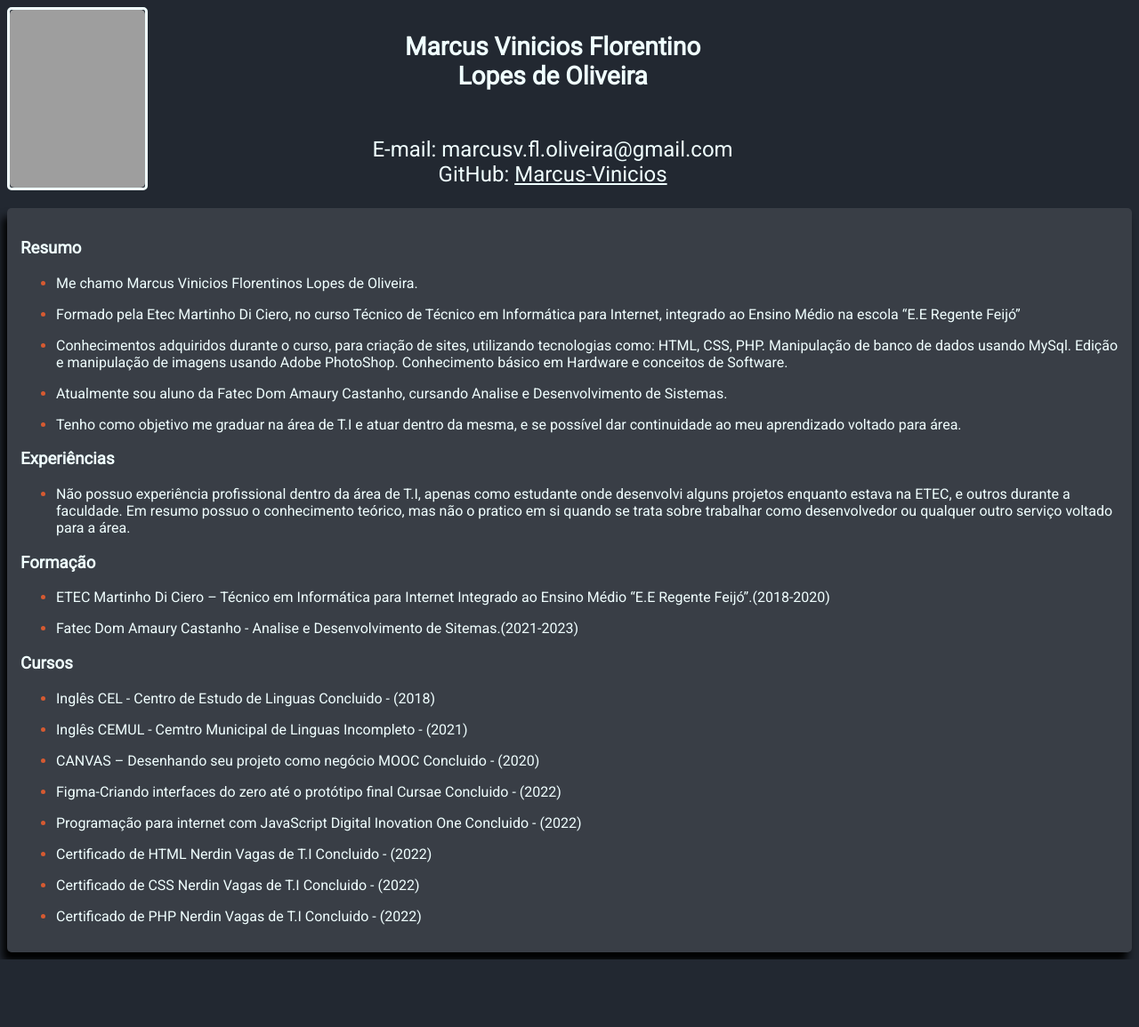
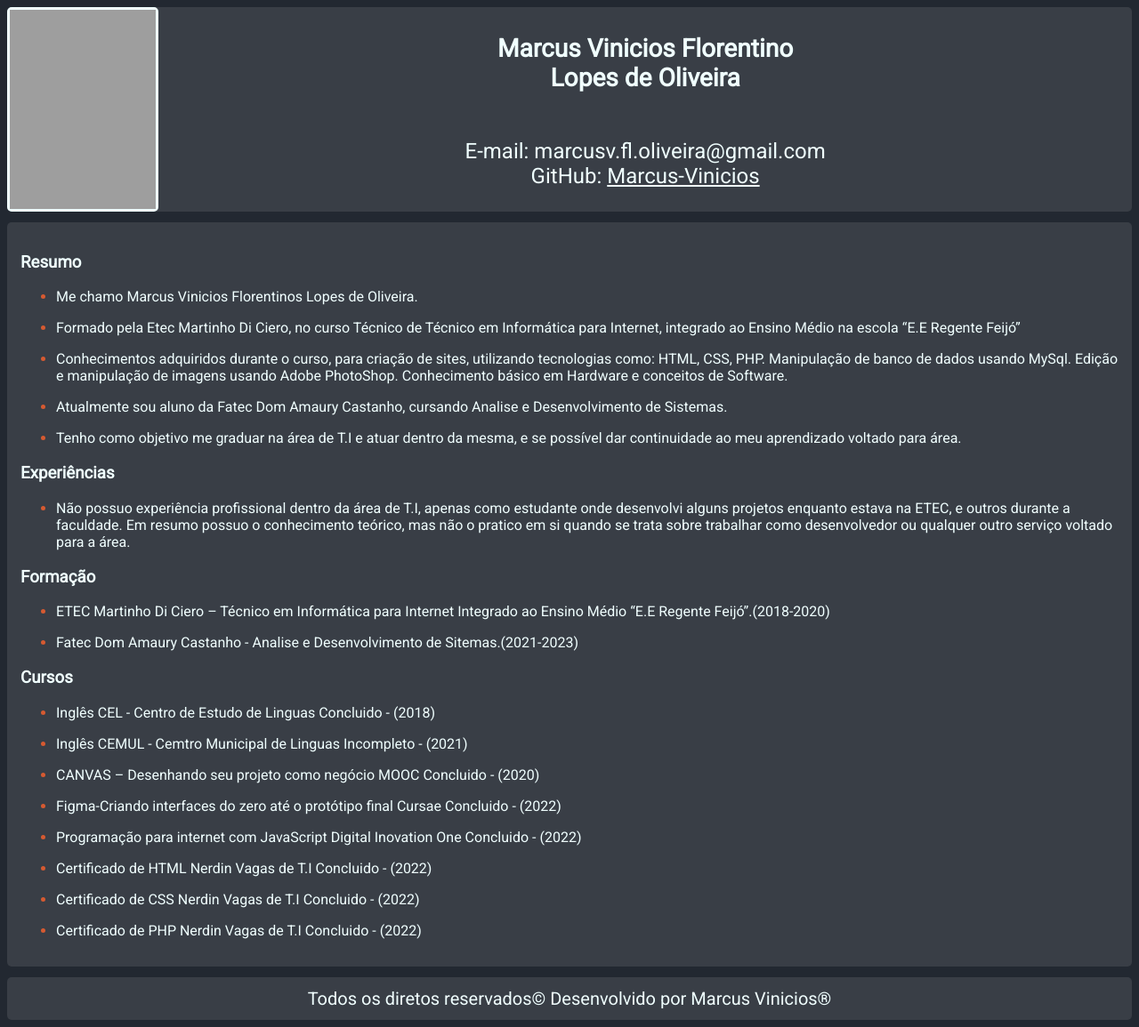
Before and after one commit to Marcus-Vinicios/CV-Marcus_Vinicios, a plain HTML site: page index.html in a window 1280 px wide. Shown: the whole page at 89% size. Before the commit the page ends 1079 px from the top, so only its background shows below. Drawn offline with Linux system fonts and the light colour scheme; grey boxes are pictures that could not be loaded.

Commit message:
curriculo_v4

```diff
--- a/index.html
+++ b/index.html
@@ -13,11 +13,12 @@
 </head>
 
 <body>
-    <div id="cont">
+    <div id="header">
         <div id="img">
-            <img src="https://media-exp1.licdn.com/dms/image/D4E35AQGmA5lOeVt5ag/profile-framedphoto-shrink_200_200/0/1643726185283?e=1663426800&v=beta&t=uY_2g0hY5Y_LqChE7ryER3Pgc2sdPOEHjOxW4ZC76VU">
+            <img
+                src="https://media-exp1.licdn.com/dms/image/D4E35AQGmA5lOeVt5ag/profile-framedphoto-shrink_200_200/0/1643726185283?e=1663426800&v=beta&t=uY_2g0hY5Y_LqChE7ryER3Pgc2sdPOEHjOxW4ZC76VU">
         </div>
-        <div id="hcont">
+        <div id="cont">
             <h3>
                 Marcus Vinicios Florentino
                 <br>Lopes de Oliveira
@@ -141,7 +142,10 @@
         </div>
     </div>
     <div id="footer">
-
+        <p>
+            Todos os diretos reservados&copy;
+            Desenvolvido por Marcus Vinicios&reg;
+        </p>
     </div>
 </body>
 
--- a/style.css
+++ b/style.css
@@ -1,69 +1,93 @@
-*{
+* {
     font-family: Roboto;
     color: azure;
 }
 
-body{
+body {
+    display: flex;
+    flex-flow: column;
     background-color: #222831;
+    gap: 12px;
 }
 
-#container{
+#container {
     display: flex;
     flex-flow: column wrap;
     margin: auto;
     padding: 15px;
     background-color: #393E46;
     border-radius: 5px;
-    box-shadow: -5px 10px 10px black;
 }
 
-#cont{
+#header {
     display: flex;
-    flex-flow: row wrap;
+    flex-flow: row;
+    background-color: #393E46;
+    border-radius: 5px;
 }
 
-#hcont{
+#cont {
     display: flex;
     flex-flow: column;
-    margin-left: 20%;
+    margin: auto;
     text-align: center;
     font-size: 3vh;
 }
 
-#img{
-    width: 12%;
-    height: 25vh;
+#img {
+    width: 13%;
+    height: 28vh;
     border: 3px solid azure;
     border-radius: 5px;
-}img{
+}
+
+img {
     width: 100%;
     height: 100%;
+}
+
+li {
+    margin-bottom: 1vh;
+    color: #D65A31;
+}
+
+#footer {
+    display: flex;
+    width: 100%;
+    height: 6vh;
+    background-color: #393E46;
     border-radius: 5px;
+    font-size: 2.5vh;
+    text-align: center;
+    align-items: center;
+    justify-content: center;
 }
-@media (max-width: 728px){
-    #container{
+
+@media (max-width: 728px) {
+    #container {
         display: flex;
         flex-flow: column wrap;
         padding: 15px;
         background-color: #393E46;
         border-radius: 5px;
-        box-shadow: -5px 10px 10px black;
     }
-    #img{
-        width:35%;
+
+    #img {
+        width: 35%;
         height: 25vh;
         border: 3px solid azure;
         border-radius: 5px;
     }
-    #hcont{
+
+    #cont {
         display: flex;
         flex-flow: column;
         width: 55%;
-        margin-left: 4%;
+        margin-left: 5%;
         font-size: 4vw;
     }
+
+    #footer {
+        font-size: 3vw;
+    }
 }
-li{
-    margin-bottom: 1vh;
-    color: #D65A31;
-}
```
